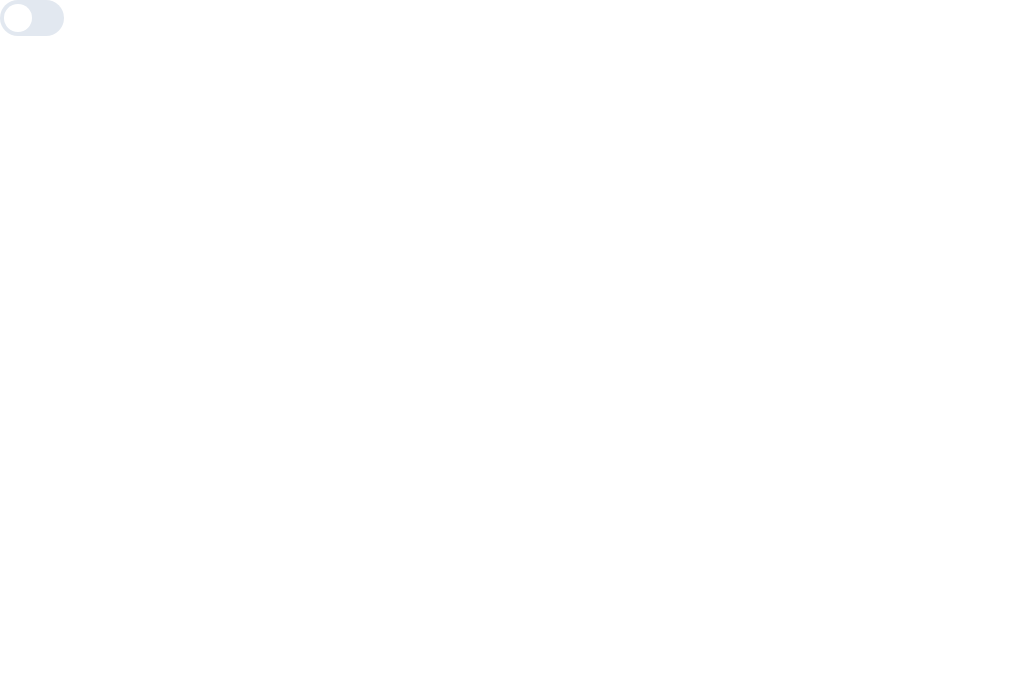
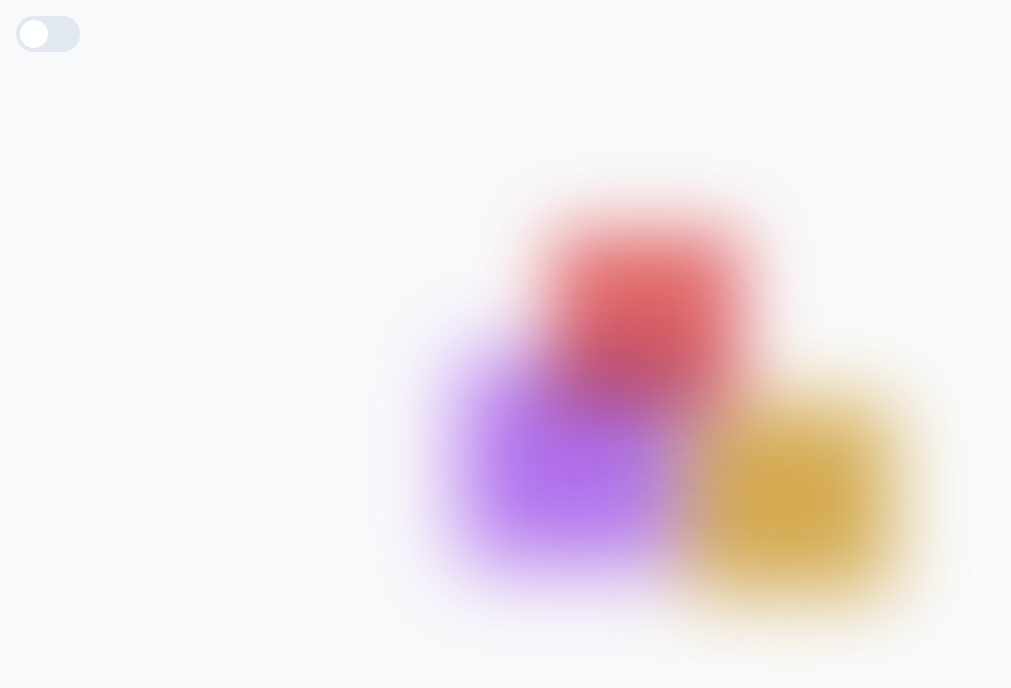
Before and after one commit to kanugurajesh/Designs, a Next.js app: page / in a window 1280 px wide. Shown: the top 688 px of the page, without its empty margins (0-1011 px from the left). Built offline with nearby package versions, Linux system fonts and the light colour scheme.

Commit message:
updating the code

```diff
--- a/app/globals.css
+++ b/app/globals.css
@@ -21,7 +21,10 @@ body {
 }
 
 @layer utilities {
-  .text-balance {
-    text-wrap: balance;
+  .animation-delay-2000 {
+    animation-delay: 2s;
+  }
+  .animation-delay-4000 {
+    animation-delay: 4s;
   }
 }
--- a/app/layout.tsx
+++ b/app/layout.tsx
@@ -2,6 +2,7 @@ import type { Metadata } from "next";
 import localFont from "next/font/local";
 import { ThemeProvider } from "@/components/theme-provider";
 import "./globals.css";
+import Toggle from "@/components/Toggle";
 
 const geistSans = localFont({
   src: "./fonts/GeistVF.woff",
@@ -27,7 +28,7 @@ export default function RootLayout({
   return (
     <html lang="en">
       <body
-        className={`${geistSans.variable} ${geistMono.variable} antialiased`}
+        className={`${geistSans.variable} ${geistMono.variable} antialiased relative`}
       >
         <ThemeProvider
           attribute="class"
@@ -35,6 +36,9 @@ export default function RootLayout({
           enableSystem
           disableTransitionOnChange
         >
+          <div className="absolute top-4 left-4">
+          <Toggle />
+          </div>
           {children}
         </ThemeProvider>
       </body>
--- a/app/page.tsx
+++ b/app/page.tsx
@@ -1,9 +1,18 @@
+"use client";
+
 import Toggle from "@/components/Toggle";
+import { useTheme } from "next-themes";
 
 export default function Home() {
+  const { theme } = useTheme();
+
   return (
-    <main>
-      <Toggle />
+    <main className="flex items-center justify-center min-h-screen bg-gray-50">
+      <div className="relative w-full max-w-lg">
+        <div className="absolute top-0 left-16 w-52 h-48 bg-purple-600 filter blur-2xl opacity-70 mix-blend-multiply animate-blob"></div>
+        <div className="absolute top-0 right-0 w-52 h-48 bg-yellow-600 filter blur-2xl opacity-70 mix-blend-multiply animation-delay-2000 animate-blob"></div>
+        <div className="absolute bottom-0 right-32 w-52 h-48 bg-red-600 filter blur-2xl opacity-70 mix-blend-multiply animation-delay-4000 animate-blob"></div>
+      </div>
     </main>
   );
 }
--- a/components/Toggle.tsx
+++ b/components/Toggle.tsx
@@ -29,21 +29,19 @@ const Toggle = () => {
   if (!mounted) return null; // Prevent rendering before theme is set
 
   return (
-    <>
-      <Toaster />
     <div
       onClick={changeTheme}
       className={`w-16 h-9 bg-slate-200 flex rounded-full p-1 cursor-pointer items-center ${
         theme === "dark" ? "justify-end" : "justify-start"
       }`}
     >
+      <Toaster />
       <motion.div
         layout
         transition={spring}
         className="w-7 h-7 bg-white rounded-full"
       />
     </div>
-    </>
   );
 };
 
--- a/tailwind.config.ts
+++ b/tailwind.config.ts
@@ -13,6 +13,25 @@ const config: Config = {
         background: "var(--background)",
         foreground: "var(--foreground)",
       },
+      animation: {
+        blob: "blob 7s infinite",
+      },
+      keyframes: {
+        blob: {
+          "0%": {
+            transform: "translate(0px, 0px) scale(1)",
+          },
+          "33%": {
+            transform: "translate(30px, -50px) scale(1.1)",
+          },
+          "66%": {
+            transform: "translate(-20px, 20px) scale(0.9)",
+          },
+          "100%": {
+            transform: "tranlate(0px, 0px) scale(1)",
+          },
+        },
+      },
     },
   },
   plugins: [],
```
Also changed, not shown: utils/motions.ts (added, +39 -0 lines). Lines whose indentation alone changed are shown as unchanged.
